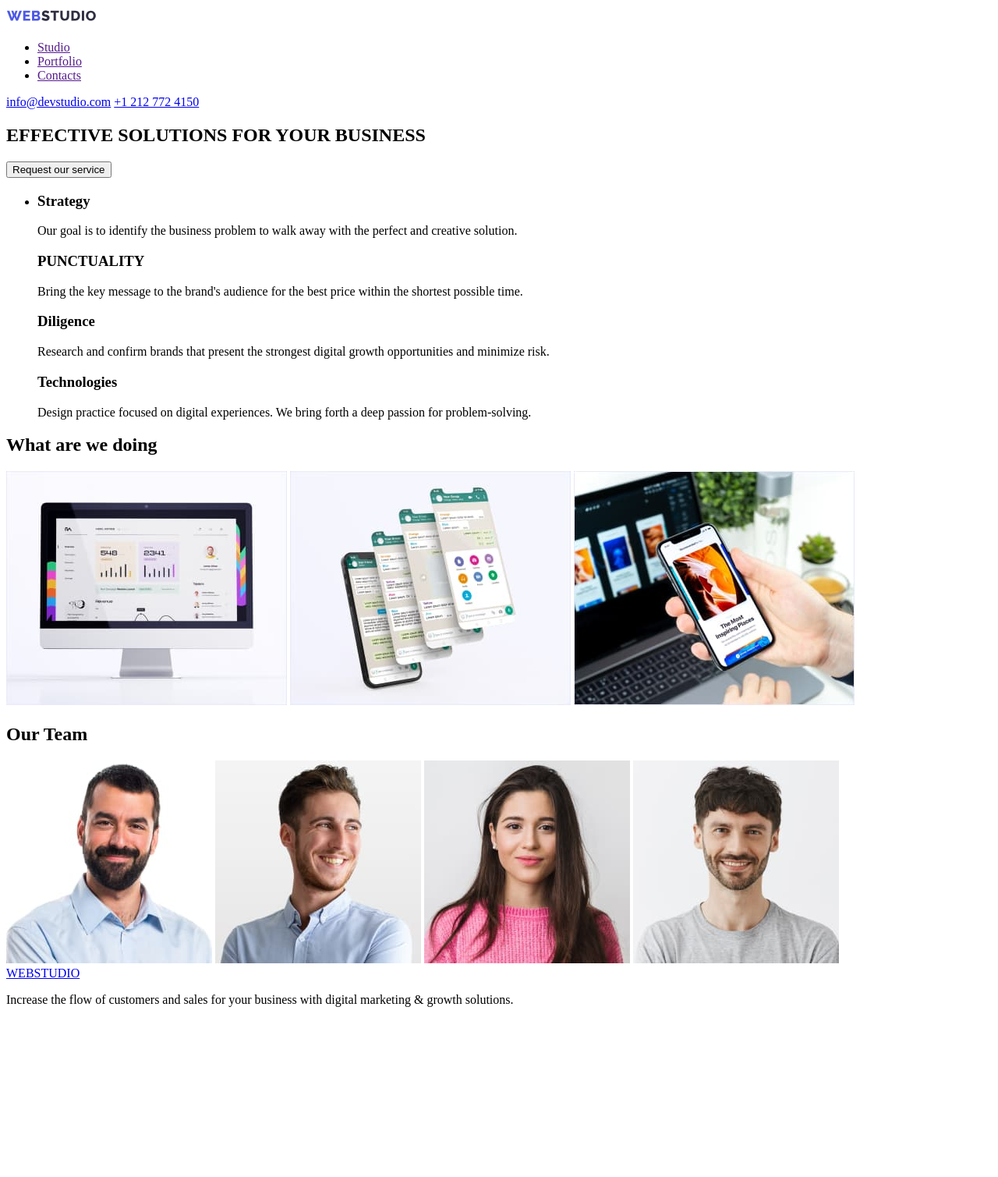
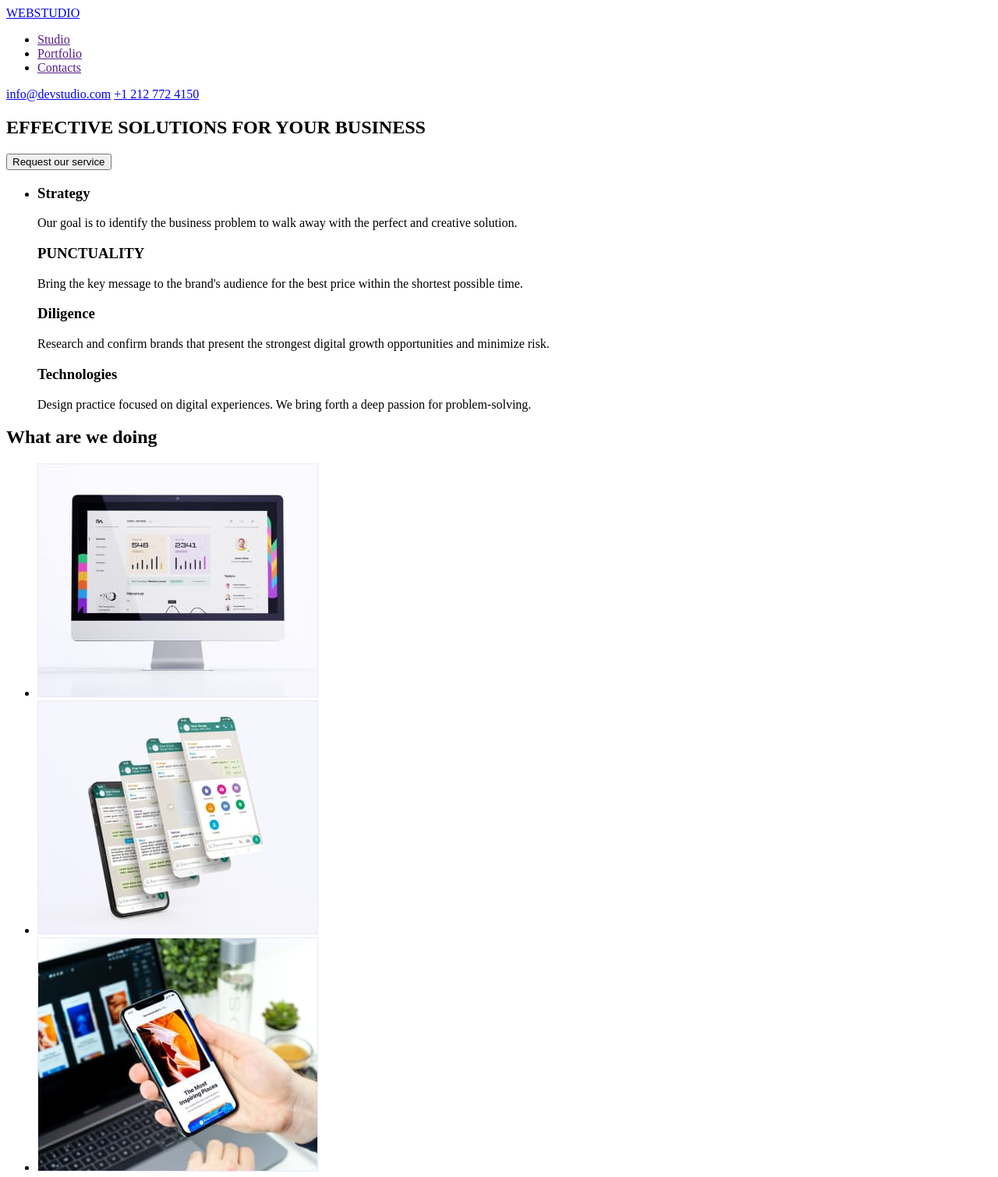
Before and after one commit to MadalinA917ON/goit-markup-hw-01, a plain HTML site: page index.html in a window 1280 px wide. Shown: the top 1509 px of the page at 78% size. Before the commit the page ends 1307 px from the top, so only its background shows below. Drawn offline with Linux system fonts and the light colour scheme.

Commit message:
Eliminare erori
Am eliminat toate erorile

```diff
--- a/index.html
+++ b/index.html
@@ -2,15 +2,13 @@
 <html lang="en">
   <head>
     <meta charset="UTF-8" />
-    <meta name="viewport" content="width=, initial-scale=1.0" />
-    <title>Webstudio</title>
+    <meta name="viewport" content="width=device-width, initial-scale=1.0" />
+    <title>Web Studio</title>
   </head>
   <body>
     <!-- Sectiunea Header -->
     <header>
-      <a href="index.html"
-        ><img src="./images/logo.svg" alt="logo Webstudio"
-      /></a>
+      <a href="index.htm"><span>WEBSTUDIO</span></a>
       <nav>
         <ul>
           <li>
@@ -24,7 +22,6 @@
           </li>
         </ul>
       </nav>
-
       <a href="mailto:info@devstudio.com">info@devstudio.com</a>
       <a href="tel:+12127724150">+1 212 772 4150</a>
     </header>
@@ -72,20 +69,23 @@
 
       <section>
         <h2>What are we doing</h2>
-
-        <img src="images/img1.jpg" alt="monitor" />
-        <img src="images/img2.jpg" alt="telefon" />
-        <img src="images/img3.jpg" alt="telefon si monitor" />
+        <ul>
+          <li><img src="../images/img1.jpg" alt="monitor" /></li>
+          <li><img src="../images/img2.jpg" alt="telefon" /></li>
+          <li><img src="../images/img3.jpg" alt="telefon si monitor" /></li>
+        </ul>
       </section>
 
       <!-- A patra sectiune -->
 
       <section>
         <h2>Our Team</h2>
-        <img src="images/card1.jpg" alt="barbat 1" />
-        <img src="images/card2.jpg" alt="barbat 2" />
-        <img src="images/card3.jpg" alt="femeie 1" />
-        <img src="images/card4.jpg" alt="barbat 3" />
+        <ul>
+          <li><img src="./images/card1.jpg" alt="barbat 1" /></li>
+          <li><img src="./images/card2.jpg" alt="barbat 2" /></li>
+          <li><img src="./images/card3.jpg" alt="femeie 1" /></li>
+          <li><img src="./images/card4.jpg" alt="barbat 3" /></li>
+        </ul>
       </section>
     </main>
 
```
